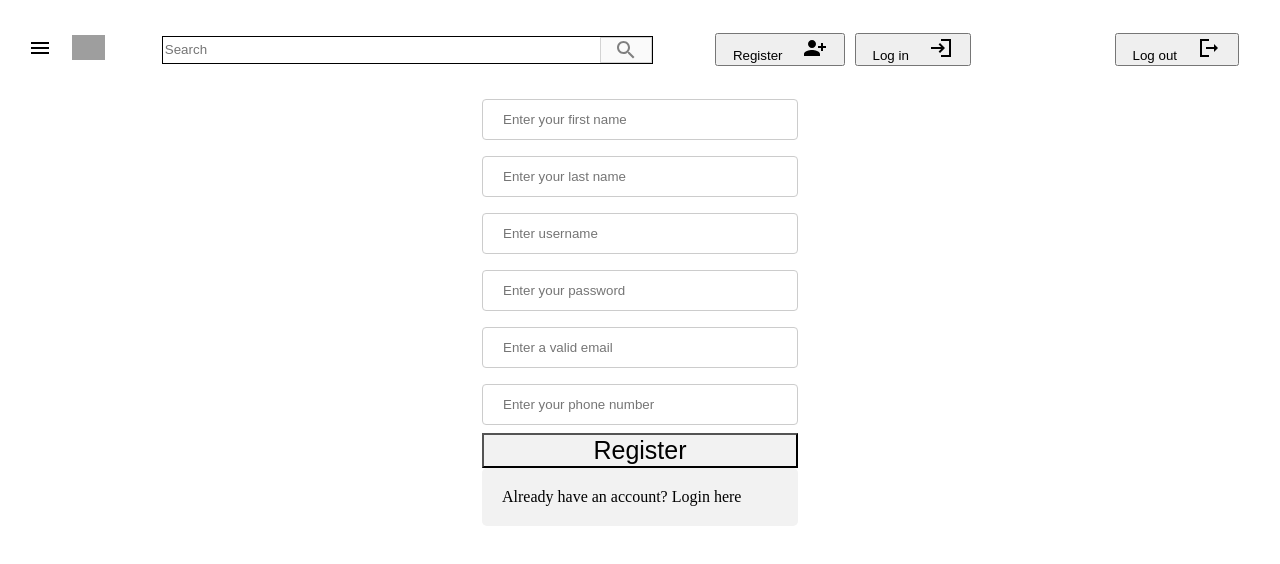
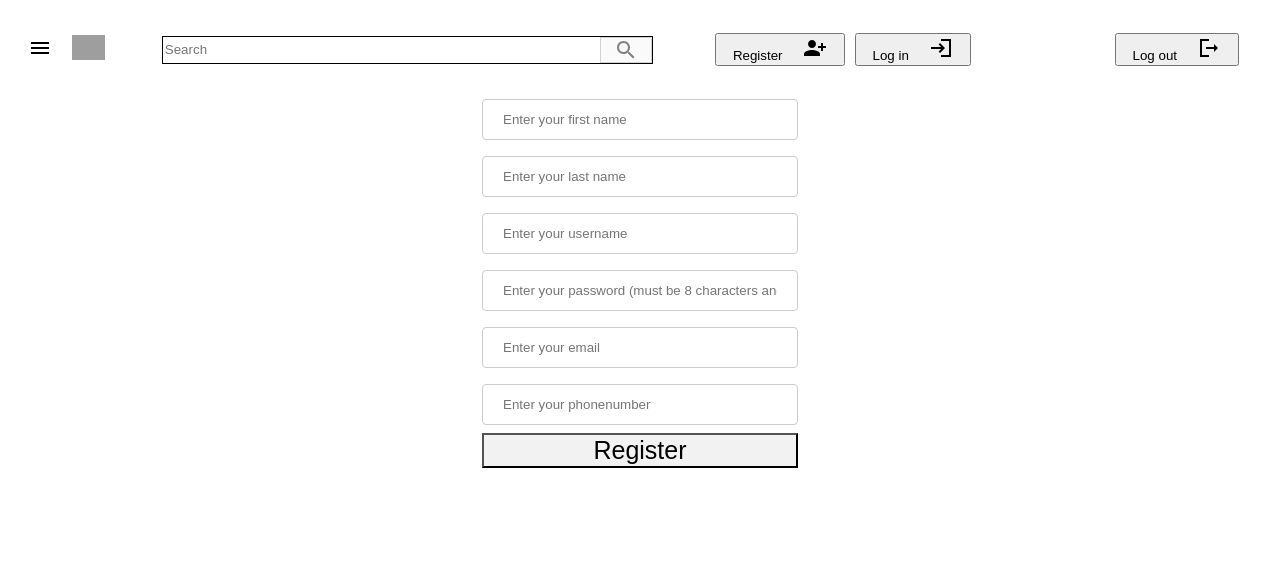
Before and after one commit to ImHucklle/GroupCapReact, a React (Create React App) app: page /register in a window 1280 px wide. Shown: the top 564 px of the page. Built offline with nearby package versions, Linux system fonts and the light colour scheme; grey boxes are pictures that could not be loaded.

Commit message:
registration component complete

```diff
--- a/src/components/Registration/Registration.jsx
+++ b/src/components/Registration/Registration.jsx
@@ -4,103 +4,198 @@ import './Registration.scss';
 import {API_BASE_URL, ACCESS_TOKEN_NAME} from '../../constants/apiConstant';
 import { withRouter } from "react-router-dom";
 
-function Registration(props) {
-    const [state , setState] = useState({
-        firstname: "",
-        lastname: "",
-        username: "",
-        password: "",
-        email: "",
-        phonenumber: "",
+// async function handleSubmitClick(){
+//     console.log("hi")
+//     let _firstName = document.getElementById("firstname").value
+//     let _lastName = document.getElementById("lastname").value
+//     let _username = document.getElementById("username").value
+//     let _password = document.getElementById("password").value
+//     let _email = document.getElementById("email").value
+//     let _phoneNumber = document.getElementById("phonenumber").value
 
-    })
-    const handleChange = (e) => {
-        const {id , value} = e.target
-        console.log(e)
-        setState(prevState => ({
-            prevState,
-            [id] : value
-        }))
+
+//     let payload =  {
+//         // FirstName: _firstName,
+//         // LastName: _lastName,
+//         // UserName: _username,
+//         // Password: _password,
+//         // Email: _email,
+//         // PhoneNumber: _phoneNumber
+//         FirstName: "name7",
+//         LastName: "lastname7",
+//         UserName: "username7",
+//         Password: "password7",
+//         Email: "email6@email.com",
+//         PhoneNumber: "555-555-5557"
+//      };
+
+//     let res = await axios.post('https://localhost:44394/api/authentication/register', payload);
+//     console.log(res)
+//     let apple= 1
+//     return res.data
+
+
+// }
+    function Registration() {
+        async function handleSubmitClick(){
+            console.log("hi")
+            let _firstName = document.getElementById("firstname").value
+            let _lastName = document.getElementById("lastname").value
+            let _username = document.getElementById("username").value
+            let _password = document.getElementById("password").value
+            let _email = document.getElementById("email").value
+            let _phoneNumber = document.getElementById("phonenumber").value
+
+
+            let payload =  {
+                FirstName: _firstName,
+                LastName: _lastName,
+                UserName: _username,
+                Password: _password,
+                Email: _email,
+                PhoneNumber: _phoneNumber
+                // FirstName: "name8",
+                // LastName: "lastname8",
+                // UserName: "username8",
+                // Password: "password8",
+                // Email: "email6@email.com8",
+                // PhoneNumber: "555-555-5558"
+             };
+
+            let res = await axios.post('https://localhost:44394/api/authentication/register', payload);
+            console.log(res)
+            return res.data
+
+
         }
+    // const [state , setState] = useState({
+    //     firstname: "",
+    //     lastname: "",
+    //     username: "",
+    //     password: "",
+    //     email: "",
+    //     phonenumber: "",
+
+    // })
+
+    // const handleChange = (e) => {
+    //     const {id , value} = e.target
+    //     console.log(e)
+    //     setState(prevState => ({
+    //         prevState,
+    //         [id] : value
+    //     }))
+    // }
 
 
 
-    const redirectToHome = () => {
-        props.updateTitle('Home')
-        props.history.push('/home');
-    }
+    // const redirectToHome = () => {
+    //     props.updateTitle('Home')
+    //     props.history.push('/home');
+    // }
 
-    const redirectToLogin = () => {
-        props.updateTitle('Login')
-        props.history.push('/login');
-    }
+    // const redirectToLogin = () => {
+    //     props.updateTitle('Login')
+    //     props.history.push('/login');
+    // }
 
-    const handleSubmitClick = (e) => {
-        e.preventDefault();
-    }
+    // const handleSubmitClick = async (e) => {
+    //     console.log("hi")
+    //     let payload =  {
+    //         FirstName: e.firstname,
+    //         LastName: e.lastname,
+    //         UserName: e.username,
+    //         Password: e.password,
+    //         Email: e.email,
+    //         PhoneNumber: e.phonenumber
+    //      };
+    //      console.log("bye")
+    //     let res = await axios.post('https://localhost:44394/api/authentication/register', payload);
+    //     return res
+
+
+    // }
+
+
 
         return(
             <div className="registration">
                 <form>
-                    <input type="firstname"
-                       className="form-control"
-                       id="firstname"
-                       aria-describedby="emailHelp"
-                       placeholder="Enter your first name"
-                       value={state.firstname}
-                       onChange={handleChange}
-                    />
+                    <input type="text" id="firstname"  placeholder="Enter your first name" />
+                    <input type="text" id="lastname"  placeholder ="Enter your last name" />
+                    <input type="text" id="username"  placeholder ="Enter your username" />
+                    <input type="text" id="password"  placeholder ="Enter your password (must be 8 characters and must contain numbe)" />
+                    <input type="text" id="email"  placeholder ="Enter your email" />
+                    <input type="text" id="phonenumber" placeholder="Enter your phonenumber" />
+                    <button type="submit" onClick={handleSubmitClick}>Register</button>
 
-                    <input type="lastname"
-                        className="form-control"
-                        id="lastname"
-                        placeholder="Enter your last name"
-                        value={state.lastname}
-                        onChange={handleChange}
-                    />
-
-                    <input type="username"
-                       className="form-control"
-                       id="username"
-                       placeholder="Enter username"
-                       value={state.username}
-                       onChange={handleChange}
-                    />
-
-                    <input type="password"
-                       className="form-control"
-                       id="password"
-                       placeholder="Enter your password"
-                       value={state.password}
-                       onChange={handleChange}
-                    />
-
-                    <input type="email"
-                       className="form-control"
-                       id="email"
-                       placeholder="Enter a valid email"
-                       value={state.email}
-                       onChange={handleChange}
-                    />
-                    <input type="phonenumber"
-                       className="form-control"
-                       id="phonenumber"
-                       placeholder="Enter your phone number"
-                       value={state.phonenumber}
-                       onChange={handleChange}
-                    />
-                <button type="submit" onClick={handleSubmitClick}>Register</button>
                 </form>
-            <div className="alert alert-success mt-2" style={{display: state.successMessage ? 'block' : 'none' }} role="alert">
-                {state.successMessage}
-            </div>
-            <div className="mt-2">
-                <span>Already have an account? </span>
-                <span className="loginText" onClick={() => redirectToLogin()}>Login here</span>
-            </div>
-
             </div>
         )
+
+
+    //   <div className="registration">
+    //         {/* <form>
+    //                 <input type="firstname"
+    //                    className="form-control"
+    //                    id="firstname"
+    //                    aria-describedby="emailHelp"
+    //                    placeholder="Enter your first name"
+    //                    value={state.firstname}
+    //                    onChange={handleChange}
+    //                 />
+
+    //                 <input type="lastname"
+    //                     className="form-control"
+    //                     id="lastname"
+    //                     placeholder="Enter your last name"
+    //                     value={state.lastname}
+    //                     onChange={handleChange}
+    //                 />
+
+    //                 <input type="username"
+    //                    className="form-control"
+    //                    id="username"
+    //                    placeholder="Enter username"
+    //                    value={state.username}
+    //                    onChange={handleChange}
+    //                 />
+
+    //                 <input type="password"
+    //                    className="form-control"
+    //                    id="password"
+    //                    placeholder="Enter your password"
+    //                    value={state.password}
+    //                    onChange={handleChange}
+    //                 />
+
+    //                 <input type="email"
+    //                    className="form-control"
+    //                    id="email"
+    //                    placeholder="Enter a valid email"
+    //                    value={state.email}
+    //                    onChange={handleChange}
+    //                 />
+    //                 <input type="phonenumber"
+    //                    className="form-control"
+    //                    id="phonenumber"
+    //                    placeholder="Enter your phone number"
+    //                    value={state.phonenumber}
+    //                    onChange={handleChange}
+    //                 />
+    //             <button type="submit" onClick={handleSubmitClick}>Register</button>
+    //         </form>
+    //         <div className="alert alert-success mt-2" style={{display: state.successMessage ? 'block' : 'none' }} role="alert">
+    //             {state.successMessage}
+    //         </div>
+    //         <div className="mt-2">
+    //             <span>Already have an account? </span>
+    //             <span className="loginText" onClick={() => redirectToLogin()}>Login here</span>
+    //         </div> */}
+
+    //   </div>
+
     }
 
+
 export default withRouter(Registration);
```
Lines whose indentation alone changed are shown as unchanged.
